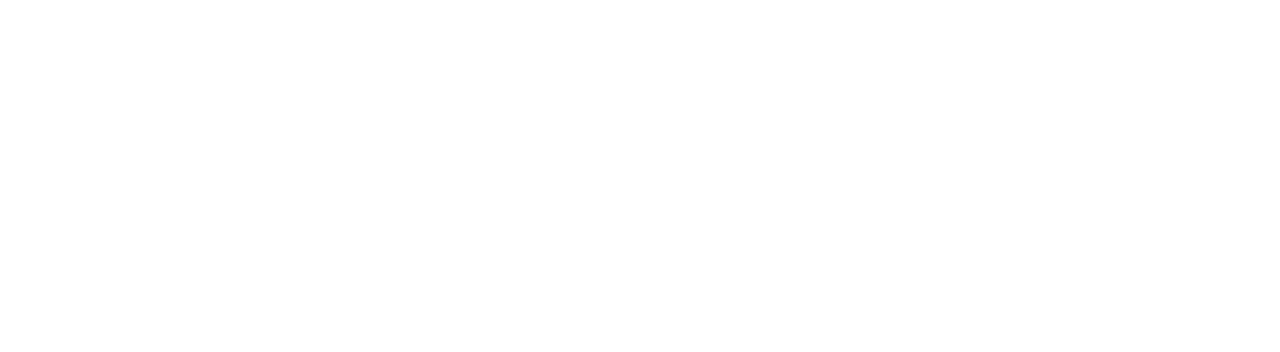
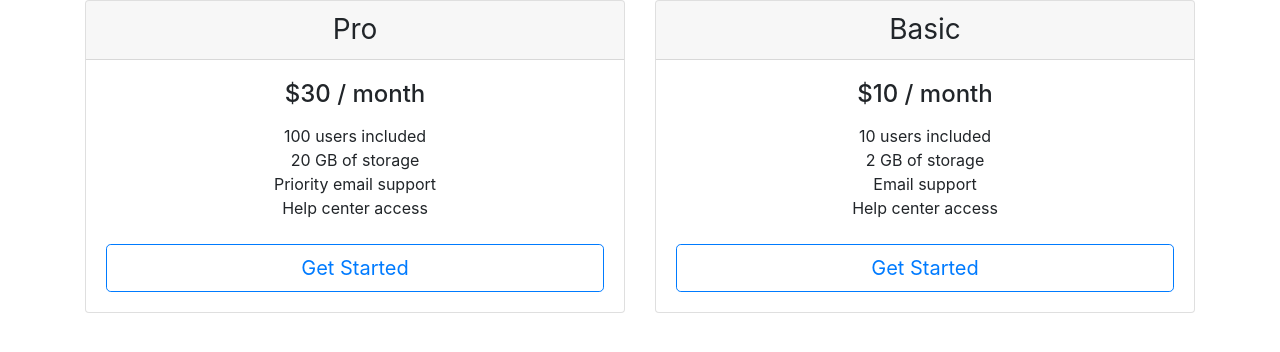
Before and after one commit to MoYasser1/JS-PROBLEM-SOLVING, a plain HTML site: page index.html in a window 1280 px wide. Drawn offline with nearby package versions, Linux system fonts and the light colour scheme.

Commit message:
Dom example

```diff
--- a/index.html
+++ b/index.html
@@ -1,12 +1,66 @@
 <!DOCTYPE html>
 <html lang="en">
-<head>
-    <meta charset="UTF-8">
-    <meta name="viewport" content="width=device-width, initial-scale=1.0">
-    <link rel="stylesheet" href="styles.css">
+  <head>
+    <meta charset="UTF-8" />
+    <meta name="viewport" content="width=device-width, initial-scale=1.0" />
+    <link
+      rel="stylesheet"
+      href="https://cdn.jsdelivr.net/npm/bootstrap@4.0.0/dist/css/bootstrap.min.css"
+      integrity="sha384-Gn5384xqQ1aoWXA+058RXPxPg6fy4IWvTNh0E263XmFcJlSAwiGgFAW/dAiS6JXm"
+      crossorigin="anonymous"
+    />
+    <link rel="stylesheet" href="styles.css" />
     <title>Romantic Story</title>
-</head>
-<body>
-<script src="script.js"></script>
-</body>
+  </head>
+  <body>
+    <div class="container">
+      <div class="card-deck text-center">
+        <div id="pro-plan" class="card mb-4 shadow-sm">
+          <div class="card-header">
+            <h3 class="my-0 font-weight-normal">Pro</h3>
+          </div>
+          <div class="card-body">
+            <h4 class="card-title pricing-card-title">
+              $<span class="pricing">30 / month</span>
+            </h4>
+            <ul class="list-unstyled mt-3 mb-4">
+              <li>100 users included</li>
+              <li><span class="storage-amount">20</span> GB of storage</li>
+              <li>Priority email support</li>
+              <li>Help center access</li>
+            </ul>
+            <button
+              type="button"
+              class="btn btn-lg btn-block btn-outline-primary"
+            >
+              Get Started
+            </button>
+          </div>
+        </div>
+        <div id="basic-plan" class="card mb-4 shadow-sm">
+          <div class="card-header">
+            <h3 class="my-0 font-weight-normal">Basic</h3>
+          </div>
+          <div class="card-body">
+            <h4 class="card-title pricing-card-title">
+              $<span class="pricing">10 / month</span>
+            </h4>
+            <ul class="list-unstyled mt-3 mb-4">
+              <li>10 users included</li>
+              <li><span class="storage-amount">2</span> GB of storage</li>
+              <li>Email support</li>
+              <li>Help center access</li>
+            </ul>
+            <button
+              type="button"
+              class="btn btn-lg btn-block btn-outline-primary"
+            >
+              Get Started
+            </button>
+          </div>
+        </div>
+      </div>
+    </div>
+    <script src="script.js"></script>
+  </body>
 </html>
```
